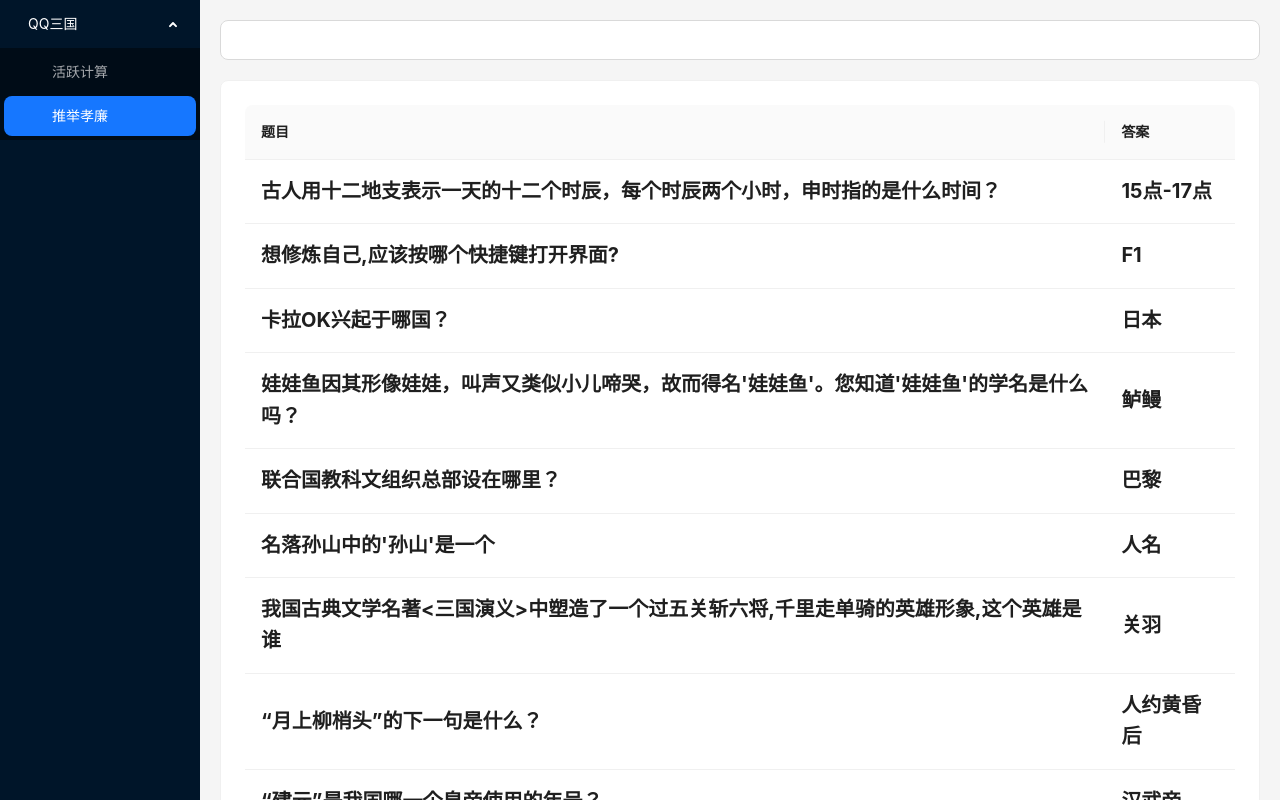
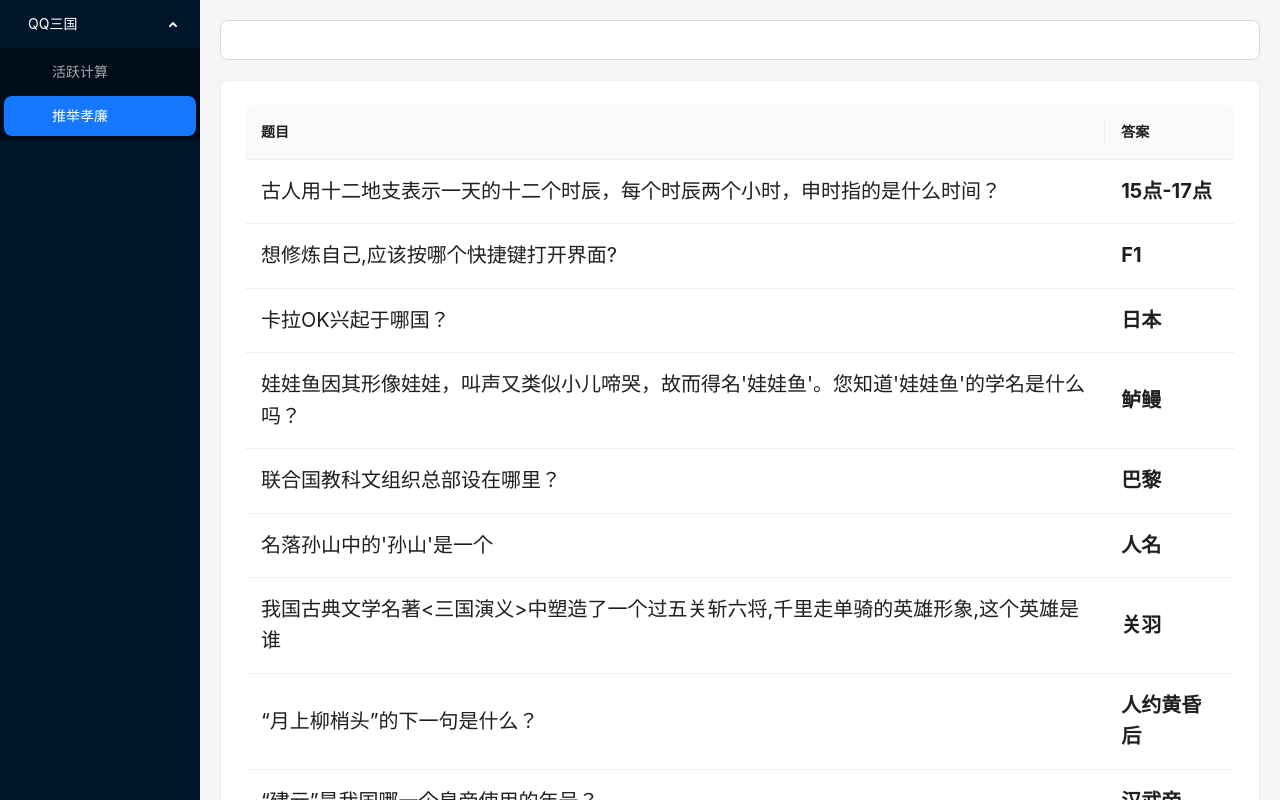
Before and after one commit to Evil-Sphinx/planet, a React (Create React App) app: page /#/question in a window 1280 px wide. Built offline with nearby package versions, Linux system fonts and the light colour scheme.

Commit message:
QQSG question

```diff
--- a/src/router/index.js
+++ b/src/router/index.js
@@ -18,7 +18,8 @@ const routes = [
   },
   {
     path: '/index',
-    component: lazy(() => import('src/views/index')),
+    highlight: 'question',
+    component: lazy(() => import('src/views/question')),
     breadcrumb: [
       {
         name: '我的工作台'
--- a/src/views/question/index.less
+++ b/src/views/question/index.less
@@ -1,7 +1,6 @@
 .questionWrap {
   .question {
     font-size: 20px;
-    font-weight: bold;
   }
 
   .answer {
```
